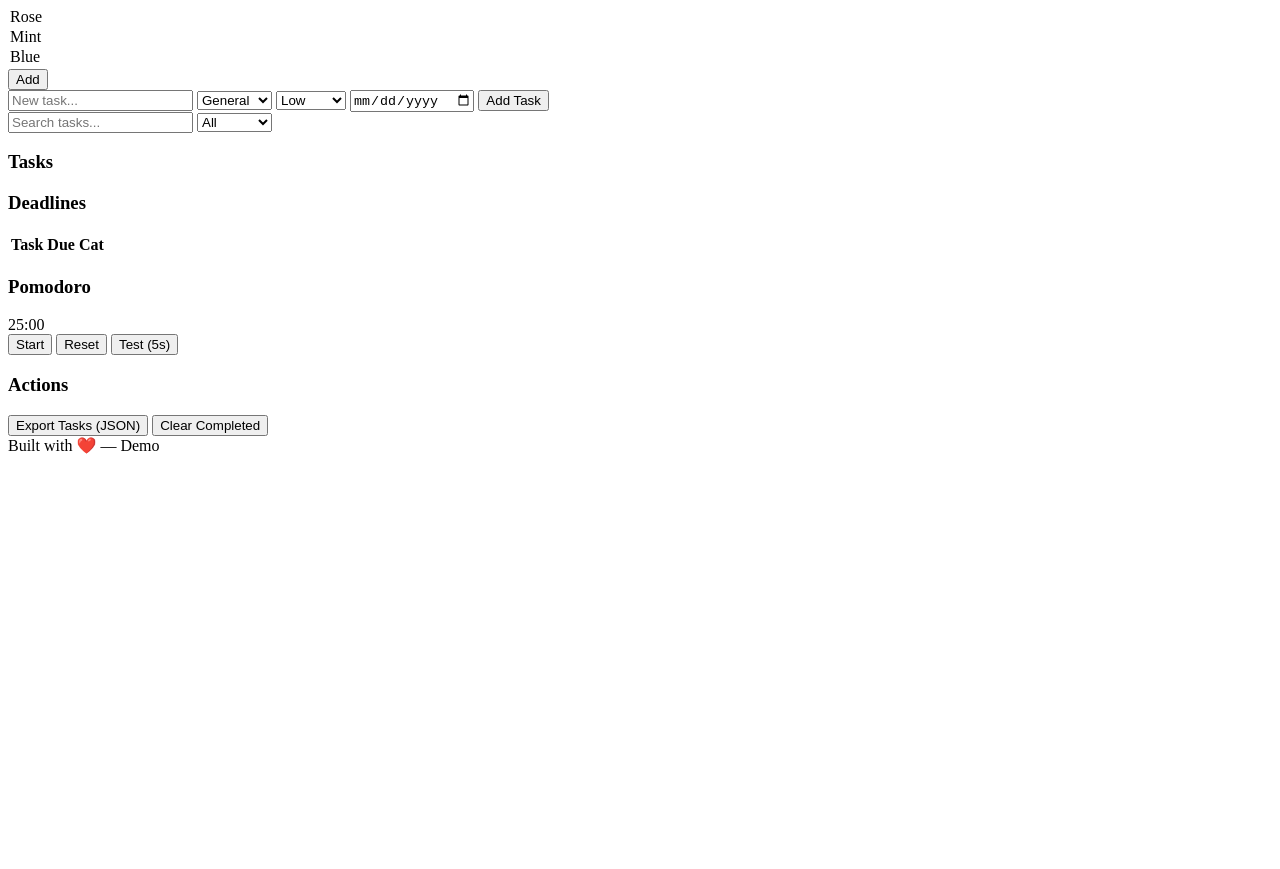
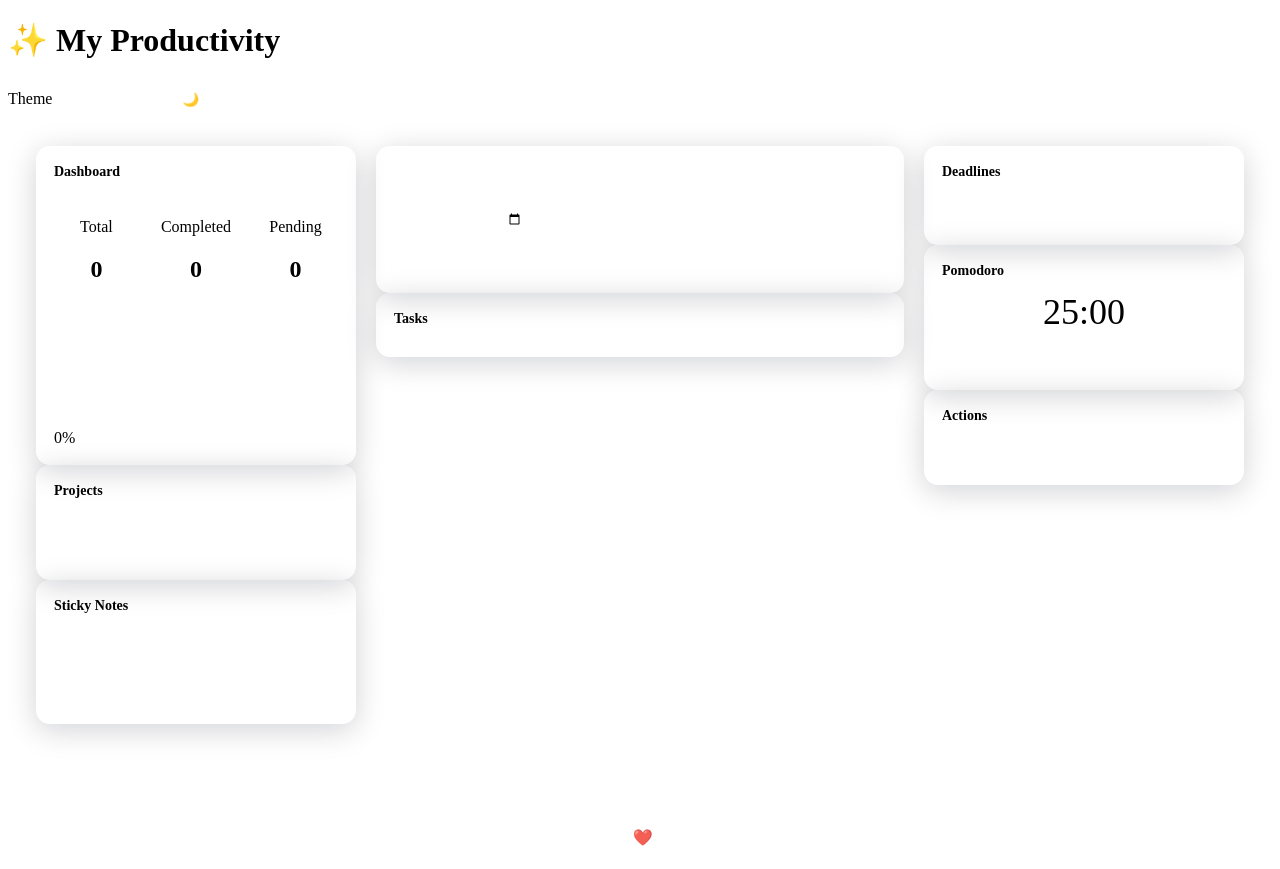
Before and after one commit to GeetaBiradar63/my-productivity-app, a website: page index.html in a window 1280 px wide. Before the commit the page ends 800 px from the top, so only its background shows below. Drawn offline with Linux system fonts and the light colour scheme; no server answers.

Commit message:
Update index.html

```diff
--- a/index.html
+++ b/index.html
@@ -1,50 +1,165 @@
 <!DOCTYPE html>
+<html lang="en">
+<head>
+    <meta charset="UTF-8" />
+    <meta name="viewport" content="width=device-width, initial-scale=1.0" />
+    <title>My Productivity App ✨</title>
+    <link rel="stylesheet" href="style.css" />
+</head>
+
+<body>
+
+<header class="topbar">
+    <h1>✨ My Productivity</h1>
+
+    <div class="theme-box">
+        <label>Theme</label>
+        <select id="themeSelect">
+            <option value="purple">Purple Sky</option>
+            <option value="mint">Mint Green</option>
+            <option value="blue">Ocean Blue</option>
+            <option value="dark">Dark Mode</option>
+        </select>
+
+        <button id="darkToggle" class="btn small">🌙</button>
+    </div>
+</header>
+
+<!-- GRID LAYOUT -->
+<main class="grid">
+
+    <!-- LEFT COLUMN -->
+    <aside class="col left-col">
+
+        <!-- DASHBOARD -->
+        <section class="card dashboard glass">
+            <h3>Dashboard</h3>
+
+            <div class="stats">
+                <div class="stat">
+                    <p>Total</p>
+                    <h2 id="totalTasks">0</h2>
+                </div>
+
+                <div class="stat">
+                    <p>Completed</p>
+                    <h2 id="completedTasks">0</h2>
+                </div>
+
+                <div class="stat">
+                    <p>Pending</p>
+                    <h2 id="pendingTasks">0</h2>
+                </div>
+            </div>
+
+            <div class="progress-ring">
+                <svg width="100" height="100">
+                    <circle class="progress-ring__circle" stroke="white" stroke-width="8" fill="transparent" r="36" cx="50" cy="50" />
+                </svg>
+            </div>
+
+            <div id="progressPercent" class="progress-num">0%</div>
+        </section>
+
+        <!-- PROJECTS -->
+        <section class="card glass">
+            <h3>Projects</h3>
+            <input id="projectInput" placeholder="New project name..." />
+            <button class="btn" id="addProjectBtn">Add</button>
+            <ul id="projectList"></ul>
+        </section>
+
+        <!-- STICKY NOTES -->
+        <section class="card glass">
+            <h3>Sticky Notes</h3>
+
+            <div class="sticky-row">
+                <input id="stickyTitle" placeholder="Title" />
+                <select id="stickyColor">
                     <option value="#ffd6d6">Rose</option>
                     <option value="#d6fff0">Mint</option>
                     <option value="#d6e0ff">Blue</option>
+                    <option value="#fff6d1">Peach</option>
                 </select>
                 <button class="btn" id="addStickyBtn">Add</button>
             </div>
+
             <div id="stickyContainer" class="sticky-area"></div>
         </section>
+
     </aside>
 
+    <!-- CENTER COLUMN -->
+    <section class="col mid-col">
 
-<!-- MIDDLE: tasks -->
-<section class="col mid-col">
+        <!-- ADD TASK -->
         <section class="card add-task glass">
             <div class="add-row">
                 <input id="taskInput" placeholder="New task..." />
-<select id="categoryInput"><option>General</option><option>Work</option><option>Study</option><option>Personal</option></select>
-<select id="priorityInput"><option value="low">Low</option><option value="medium">Medium</option><option value="high">High</option></select>
+
+                <select id="categoryInput">
+                    <option>General</option>
+                    <option>Work</option>
+                    <option>Study</option>
+                    <option>Personal</option>
+                </select>
+
+                <select id="priorityInput">
+                    <option value="low">Low</option>
+                    <option value="medium">Medium</option>
+                    <option value="high">High</option>
+                </select>
+
                 <input id="deadlineInput" type="date" />
+
                 <button class="btn" id="addTaskBtn">Add Task</button>
             </div>
+
             <div class="filters">
                 <input id="searchInput" placeholder="Search tasks..." />
-<select id="filterCategory"><option value="">All</option><option>General</option><option>Work</option><option>Study</option><option>Personal</option></select>
+                <select id="filterCategory">
+                    <option value="">All</option>
+                    <option>General</option>
+                    <option>Work</option>
+                    <option>Study</option>
+                    <option>Personal</option>
+                </select>
             </div>
         </section>
 
-
+        <!-- TASK LIST -->
         <section class="card tasks glass">
             <h3>Tasks</h3>
             <ul id="taskList" class="task-list" aria-live="polite"></ul>
         </section>
+
     </section>
 
+    <!-- RIGHT COLUMN -->
+    <aside class="col right-col">
 
-<!-- RIGHT: calendar + timer -->
-<aside class="col right-col">
+        <!-- CALENDAR -->
         <section class="card calendar glass">
             <h3>Deadlines</h3>
-<table id="calendarTable" class="calendar-table"><thead><tr><th>Task</th><th>Due</th><th>Cat</th></tr></thead><tbody></tbody></table>
+
+            <table id="calendarTable" class="calendar-table">
+                <thead>
+                    <tr>
+                        <th>Task</th>
+                        <th>Due</th>
+                        <th>Cat</th>
+                    </tr>
+                </thead>
+                <tbody></tbody>
+            </table>
         </section>
 
-
+        <!-- POMODORO -->
         <section class="card pomodoro glass">
             <h3>Pomodoro</h3>
+
             <div id="timer" class="timer">25:00</div>
+
             <div class="row">
                 <button class="btn" id="startTimerBtn">Start</button>
                 <button class="btn danger" id="resetTimerBtn">Reset</button>
@@ -52,19 +167,21 @@
             </div>
         </section>
 
-
+        <!-- EXTRA ACTIONS -->
         <section class="card actions glass">
             <h3>Actions</h3>
+
             <button class="btn" id="exportBtn">Export Tasks (JSON)</button>
             <button class="btn" id="clearCompletedBtn">Clear Completed</button>
         </section>
+
     </aside>
+
 </main>
-
 
 <footer class="footer">Built with ❤️ — Demo</footer>
 
+<script src="script.js" type="module"></script>
 
-<script src="script.js" type="module"></script>
 </body>
 </html>
```
Lines whose indentation alone changed are shown as unchanged.
